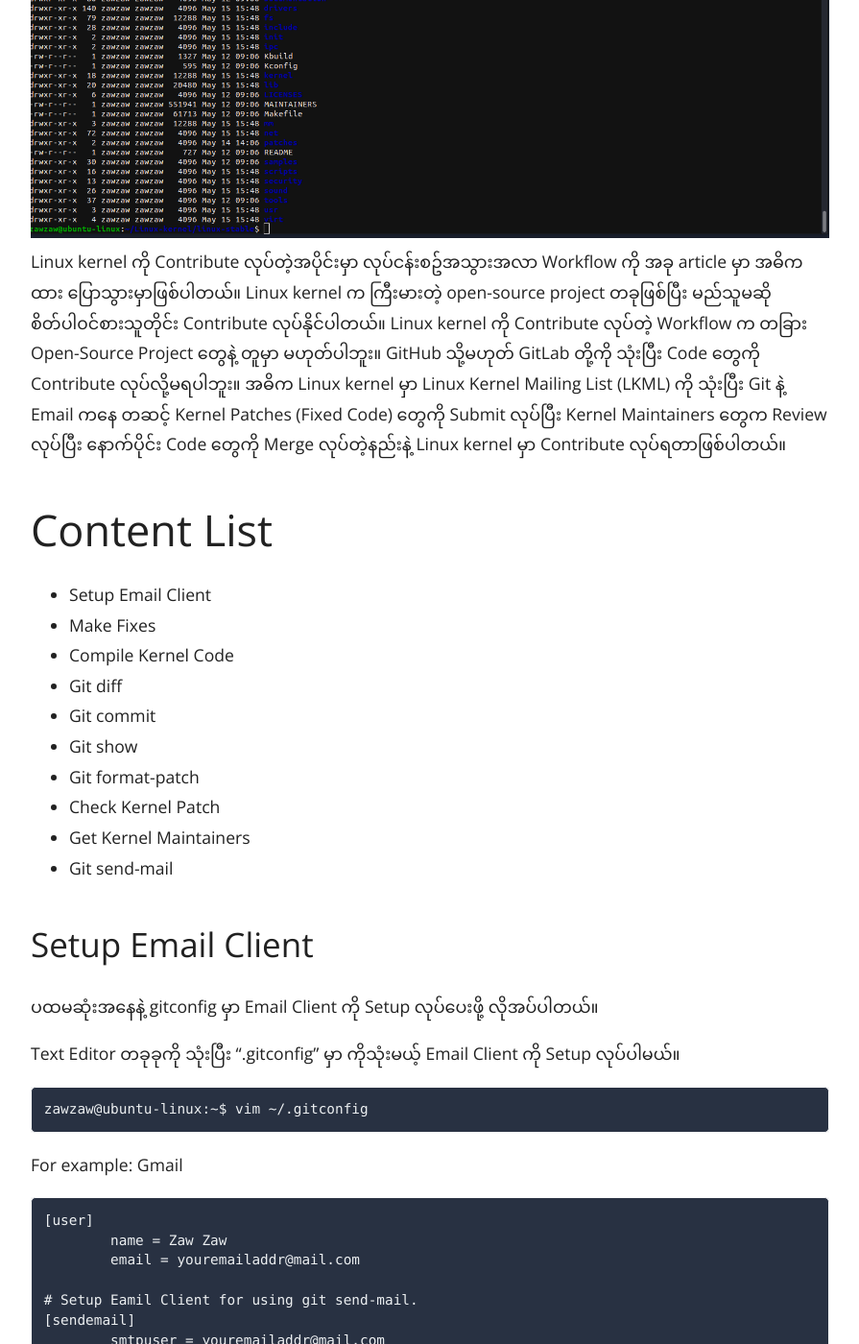
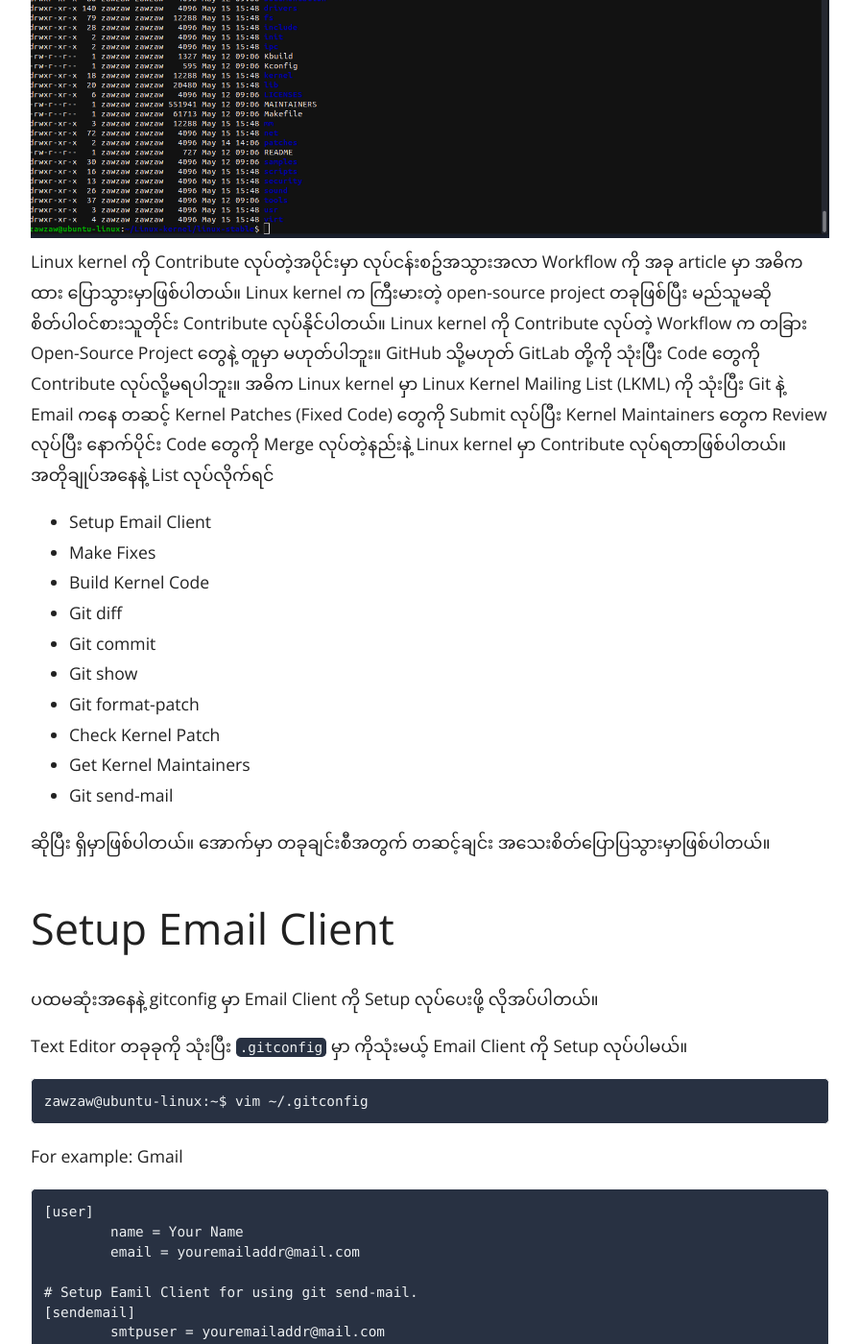
Before and after one commit to zawzaww/zawzaww.github.io, a Jekyll site: the page built from _posts/2020-05-15-linux-kernel-contribution-workflow.md, in a window 1280 px wide and 1400 px high, scrolled down 547 px. Shown: the whole window at 96% size, without its empty margins (192-1087 px from the left). Built offline with Jekyll 4.4.1, drawn with Linux system fonts in a browser that asks for light colours; comment, search, counter and statistics services are not loaded; some of the changed text lies outside the part shown.

Commit message:
_posts: linux-kernel-contribution-workflow.md: Set to h1 for titles

````diff
--- a/_posts/2020-05-15-linux-kernel-contribution-workflow.md
+++ b/_posts/2020-05-15-linux-kernel-contribution-workflow.md
@@ -8,11 +8,11 @@
 ---
 
 Linux kernel ကို Contribute လုပ်တဲ့အပိုင်းမှာ လုပ်ငန်းစဥ်အသွားအလာ Workflow ကို အခု article မှာ အဓိကထား ပြောသွားမှာဖြစ်ပါတယ်။ Linux kernel က ကြီးမားတဲ့ open-source project တခုဖြစ်ပြီး မည်သူမဆို စိတ်ပါ၀င်စားသူတိုင်း Contribute လုပ်နိုင်ပါတယ်။ Linux kernel ကို Contribute လုပ်တဲ့ Workflow က တခြား Open-Source Project တွေနဲ့ တူမှာ မဟုတ်ပါဘူး။ GitHub သို့မဟုတ် GitLab တို့ကို သုံးပြီး Code တွေကို Contribute လုပ်လို့မရပါဘူး။ အဓိက Linux kernel မှာ Linux Kernel Mailing List (LKML) ကို သုံးပြီး Git နဲ့ Email ကနေ တဆင့် Kernel Patches (Fixed Code) တွေကို Submit လုပ်ပြီး Kernel Maintainers တွေက Review လုပ်ပြီး နောက်ပိုင်း Code တွေကို Merge လုပ်တဲ့နည်းနဲ့ Linux kernel မှာ Contribute လုပ်ရတာဖြစ်ပါတယ်။
+အတိုချုပ်အနေနဲ့ List လုပ်လိုက်ရင်
 
-# Content List
 - Setup Email Client
 - Make Fixes
-- Compile Kernel Code
+- Build Kernel Code
 - Git diff
 - Git commit
 - Git show
@@ -21,10 +21,12 @@
 - Get Kernel Maintainers
 - Git send-mail
 
-## Setup Email Client
+ဆိုပြီး ရှိမှာဖြစ်ပါတယ်။ အောက်မှာ တခုချင်းစီအတွက် တဆင့်ချင်း အသေးစိတ်ပြောပြသွားမှာဖြစ်ပါတယ်။
+
+# Setup Email Client
 ပထမဆုံးအနေနဲ့ gitconfig မှာ Email Client ကို Setup လုပ်ပေးဖို့ လိုအပ်ပါတယ်။
 
-Text Editor တခုခုကို သုံးပြီး ".gitconfig" မှာ ကိုသုံးမယ့် Email Client ကို Setup လုပ်ပါမယ်။
+Text Editor တခုခုကို သုံးပြီး `.gitconfig` မှာ ကိုသုံးမယ့် Email Client ကို Setup လုပ်ပါမယ်။
 
 ```
 zawzaw@ubuntu-linux:~$ vim ~/.gitconfig
@@ -34,12 +36,13 @@
 
 ```
 [user]
-        name = Zaw Zaw
+        name = Your Name
         email = youremailaddr@mail.com
 
 # Setup Eamil Client for using git send-mail.
 [sendemail]
         smtpuser = youremailaddr@mail.com
+        smptpass = yourpassword
         smtpserver = smtp.googlemail.com
         smtpencryption = tls
         smtpserverport = 587
@@ -51,7 +54,7 @@
         ui = auto
 ```
 
-## Make Fixes
+# Make Fixes
 Linux kernel source tree ကို [https://git.kernel.org/pub/scm/linux/kernel/git/torvalds/linux.git](https://git.kernel.org/pub/scm/linux/kernel/git/torvalds/linux.git) ကနေ တဆင့် source code ကို ရယူနိုင်ပါတယ်။ ဘာတွေ Fix လုပ်မလဲဆိုရင် Linux kernel development ကို အတိုင်းတာတခုထိ လေ့လာထားမှသာ ပိုပြီးသိလာပါလိမ့်မယ်။ ကိုယ်ရဲ့ စိတ်၀င်စားမှုပေါ်မှာ မူတည်ပါတယ်။ အစပိုင်းမှာ Linux kernel တခုလုံးကို အကုန်လိုက်လုပ်စရာ မလိုပါဘူး။ ဥပမာ - ကိုယ်က File systems ကို စိတ်၀င်စားတာလား၊ Devie Drivers ကို စိတ်၀င်စားတာလား၊ Networking subsystem ကို စိတ်၀င်စားတာလား၊ Memory Management ကို စိတ်၀င်စားတာလား စသဖြင့် တခုခုကနေ စလို့ရပါတယ်။ တခုဆိုတခု လုပ်ခြင်းအားဖြင့် ပိုပြီး ထိရောက်ပါလိမ့်မယ်။
 
 အခု Blog post မှာ ကျွန်တော်က Clang compiler version 9 နဲ့ Linux kernel build လုပ်တဲ့အခါ build error ကို Fix လုပ်ထားတာလေးကို နမူနာအနေနဲ့ ပြောသွားမှာဖြစ်ပါတယ်။
@@ -66,11 +69,11 @@
 git checkout dev/zawzaw
 ```
 
-Fixed kernel code and file location: `linux/arch/x86/include/asm/bitops.h`
+Fixed kernel code: `linux/arch/x86/include/asm/bitops.h`
 
 ![Screenshot](/assets/images/screenshots/img_screenshot_make_fixes.png)
 
-## Compile Kernel Code
+# Build Kernel Code
 ဒီနေရာမှာတော့ ကိုယ်ပြင်လိုက်တဲ့ Kernel Code က ဘယ်လို Build error တွေ ရှိလား၊ မရှိဘူးလား ဆိုတာကို ပြန် Compile လုပ်ပြီး Testing လုပ်တဲ့အပိုင်းဖြစ်ပါတယ်။
 
 Kernel source tree ကို သွားပြီး Kernel configuration လုပ်ပြီး Compile လုပ်ပါမယ်။ Compiler က Default compiler ဖြစ်တဲ့ GCC ကို မသုံးဘဲ Clang ကို ကျွန်တော်က သုံးတာဖြစ်တာကြောင့် `CC=clang` ဆိုပြီး ထည့်ပေးတာဖြစ်ပါတယ်။ နောက်ပိုင်း Clang Compiler နဲ့ Linux kernel ကို Compile လုပ်တဲ့အကြောင်းကို ရေးဖို့ရှိပါတယ်။
@@ -87,12 +90,12 @@
 
 ![Screenshot](/assets/images/screenshots/img_screenshot_recompile_kernel_complete.png)
 
-## Git diff
+# Git diff
 ကိုယ်ပြင်ထားတာကို `git diff` လုပ်ပြီး Changes တွေကို အရင် ကြည့်ကြည့်ပါမယ်။
 
 ![Screenshot](/assets/images/screenshots/img_screenshot_git_diff.png)
 
-## Git commit
+# Git commit
 ကိုယ် Change လိုက်တဲ့ Code တွေကို `git commit` လုပ်ပါမယ်။ ဒီနေရာမှာ ပြီးပြီရောပုံစံမျိုး commit လုပ်လို့မရပါဘူး တခြားသူတွေလည်း ဖက်လိုက်ရင် နားလည်အောင် သေချာရေးပေးဖို့လိုပါတယ်။
 
 ```
@@ -101,12 +104,12 @@
 
 ![Screenshot](/assets/images/screenshots/img_screenshot_git_commit.png)
 
-## Git show
+# Git show
 ကိုယ် commit လုပ်လိုက်တဲ့ commite messages တွေနဲ့ changes တွေကို `git show` နဲ့ ပြန်ကြည့်နိုင်ပါတယ်။
 
 ![Screenshot](/assets/images/screenshots/img_screenshot_git_show.png)
 
-## Git format-patch
+# Git format-patch
 ဒီနေရာမှာ ကိုယ်လုပ်လိုက်တဲ့ Fixes တွေကို patch အဖြစ် Generate လုပ်မှာ ဖြစ်ပါတယ်။ နောက်တဆင့်မှာ Generate လုပ်လိုက်တဲ့ Kernel Patches တွေကို Email ကနေ Submit လုပ်မှာ ဖြစ်ပါတယ်။
 
 ကိုယ့်ရဲ့ Local branch တွေကို `git branch` နဲ့ အရင်ကြည့်ပါမယ်။
@@ -127,7 +130,7 @@
 
 ![Screenshot](/assets/images/screenshots/img_screenshot_git_format_patch.png)
 
-## Check Kernel Patch
+# Check Kernel Patch
 Linux kernel source tree မှာ အသုံး၀င်တဲ့ Tools တွေ Scripts တွေ အများကြီးရှိနေပါတယ်။ ကိုယ်ရဲ့ Kernel Patch ကို Email ကနေ Submit မလုပ်ခင် ဘယ်လို  Errors တွေ၊ ဘယ်လို Warnings တွေ ရှိလဲ ဆိုတာကို `checkpatch.pl` နဲ့ Check လုပ်နိုင်ပါတယ်။
 
 Linux kernel source tree မှာ `checkpatch.pl` ကို Run ပေးဖို့လိုပါတယ်။
@@ -138,7 +141,7 @@
 
 ![Screenshot](/assets/images/screenshots/img_screenshot_checkpatch.png)
 
-## Get Kernel Maintainers
+# Get Kernel Maintainers
 Kernel Patch ကို ဘယ် Kernel maintainers ဆီကို ပို့ရမလဲဆိုတာ ခေါင်းစားစရာ မလိုပါဘူး။ ကိုယ့်ရဲ့ Patch ကို Email ကနေ Submit မလုပ်ခင်မှာ ဘယ် Maintainer ဆီကို ပို့မလဲဆိုတာကို `get_maintainer.pl` နဲ့ ကြည့်နိုင်ပါတယ်။ Linux kernel subsystem တခုချင်းစီအလိုက် maintainers တွေ အသီးသီးရှိပါတယ်။ Patch ကို မပို့ခင်မှာ ဘယ် Maintainer ဆီကို ကိုယ့်ရဲ့ Patch ကို ပို့ရမလဲဆိုတာ သိထားဖို့လိုပါတယ်။
 
 Linux kernel tree မှာ `get_maintainer.pl` ကို Run ပေးဖို့ လိုပါတယ်။
@@ -149,7 +152,7 @@
 
 ![Screenshot](/assets/images/screenshots/img_screenshot_get_maintainers.png)
 
-## Git send-mail
+# Git send-mail
 အပေါ်ကအဆင့်တွေ ပြီးသွားရင် Patch ကို `git send-mail` နဲ့ သက်ဆိုင်ရာ Maintainers တွေဆီ ပို့ပေးမှာဖြစ်ပါတယ်။
 
 ```
````
